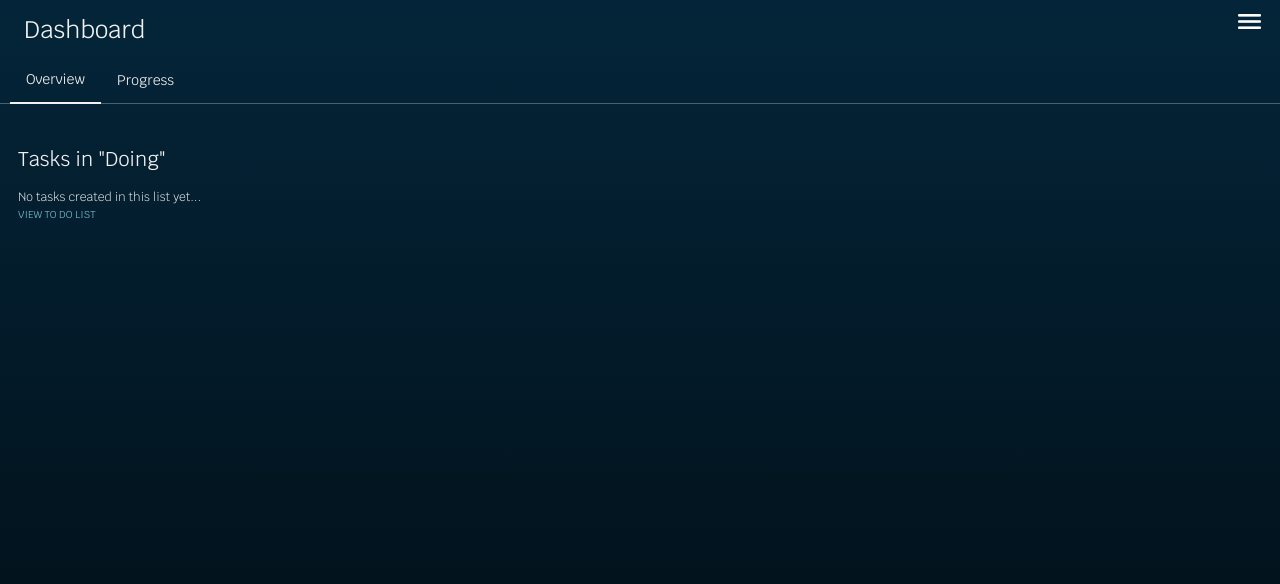
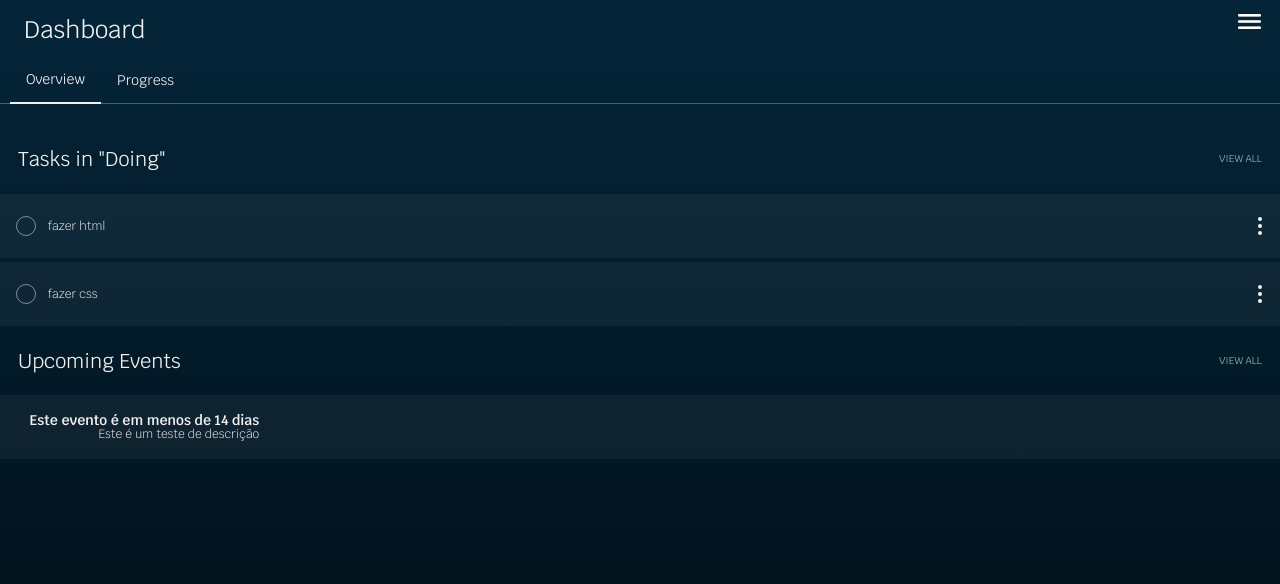
Before and after one commit to f-mantovani/project-3-client, a React (Create React App) app: page /dashboard in a window 1280 px wide. Shown: the top 584 px of the page. Built offline with nearby package versions, Linux system fonts and the light colour scheme.

Commit message:
logic for events has been created

```diff
--- /dev/null
+++ b/src/components/Dashboard/DashboardEvents.js
@@ -0,0 +1,31 @@
+import React from 'react'
+import ColumnContainer from '../../design.system/ColumnContainer'
+import NavLinkPlato from '../../design.system/NavLinkPlato'
+import { Body, Label } from '../../design.system/text.styling/styles'
+import getUpcomingEvents from '../../utils/controllers/getUpcomingEvents'
+import EventCard from '../Events/EventCard'
+
+const DashboardEvents = ({ events }) => {
+
+  const upcomingEvents = getUpcomingEvents(events)
+  return (
+    <>
+        <div>
+    <ColumnContainer rowSpaceBetween>
+        <h2>Upcoming Events</h2>
+        <NavLinkPlato to="/events"><Label muted>View All</Label></NavLinkPlato>
+    </ColumnContainer>
+    </div>
+
+    {upcomingEvents
+
+    ? <Body>{upcomingEvents.map(event => <EventCard event={event}/>)}</Body>
+
+    : <Body>None</Body>
+
+    }
+    </>
+  )
+}
+
+export default DashboardEvents
--- /dev/null
+++ b/src/components/Events/EventCard.js
@@ -0,0 +1,20 @@
+import React from 'react'
+import CardPlato from '../../design.system/CardPlato'
+import ColumnContainer from '../../design.system/ColumnContainer'
+import { Body, Subtitle2 } from '../../design.system/text.styling/styles'
+
+const EventCard = ({event}) => {
+
+  return (
+    <CardPlato>
+
+        <ColumnContainer alignFlexEnd>
+            <Subtitle2>{event.title}</Subtitle2>
+            <Body>{event.description}</Body>
+        </ColumnContainer>
+
+    </CardPlato>
+  )
+}
+
+export default EventCard
--- a/src/design.system/ColumnContainer.js
+++ b/src/design.system/ColumnContainer.js
@@ -31,6 +31,14 @@ ${props => props.startSpaceBetween && `
     min-height: 2em;
     padding: 0 1.125em;
   `}
+
+${props => props.alignFlexEnd && `
+    justify-content: center;
+    align-items: flex-end;
+    text-align: right;
+    min-height: 2em;
+    padding: 0 1.125em;
+  `}
 `
 
 
--- a/src/pages/Dashboard/Dashboard.js
+++ b/src/pages/Dashboard/Dashboard.js
@@ -6,6 +6,7 @@ import LineBreak from '../../design.system/LineBreakePlato'
 import PageHeaderPlato from '../../design.system/PageHeaderPlato'
 import TabHeaderPlato from '../../design.system/TabHeaderPlato'
 import DashboardTasks from '../../components/Dashboard/DashboardTasks'
+import DashboardEvents from '../../components/Dashboard/DashboardEvents'
 
 const Dashboard = () => {
 
@@ -16,8 +17,8 @@ const Dashboard = () => {
       // Some data mocking for rendering test
 
   const kanban = [
-    { title: 'fazer html', status: 'done', _id: '1' },
-    { title: 'fazer css', status: 'done', _id: '2' },
+    { title: 'fazer html', status: 'doing', _id: '1' },
+    { title: 'fazer css', status: 'doing', _id: '2' },
     { title: 'estudar matemática', status: 'done', _id: '3' },
     { title: 'doing1', status: 'done', _id: '4' },
     { title: 'doing2', status: 'done', _id: '5' },
@@ -25,6 +26,29 @@ const Dashboard = () => {
     { title: 'doing3', status: 'done', _id: '7' },
     { title: 'done1', status: 'done', _id: '8' },
     { title: 'done2', status: 'done', _id: '9' },
+  ]
+
+  const events = [
+    {
+      title: "Este evento é em menos de 14 dias",
+      date: new Date('2022-04-25T23:00:00.000+00:00'),
+      description: "Este é um teste de descrição",
+      is_past: true,
+      id: "1"
+    },
+    {
+      title: "Este evento também é em menos de 14 dias",
+      date: new Date('2022-04-30T23:00:00.000+00:00'),
+      description: "Este é um teste de descrição",
+      is_past: true,
+      id: "2"
+    },
+    {
+      title: "Teste delete outro user",
+      date: new Date('2022-12-02T23:00:00.000+00:00'),
+      is_past: true,
+      id: "2"
+    }
   ]
 
 
@@ -55,11 +79,12 @@ const Dashboard = () => {
 
         {active === types[0] &&
 
+        <>
         <DashboardTasks kanban={kanban}/>
 
+        <DashboardEvents events={events}/>
 
-
-
+        </>
         }
     </div>
   )
--- /dev/null
+++ b/src/utils/controllers/getUpcomingEvents.js
@@ -0,0 +1,9 @@
+const getUpcomingEvents = (events) => {
+    const fourteenDaysInTheFuture = new Date(Date.now() + 1000 /*sec*/ * 60 /*min*/ * 60 /*hour*/ * 24 /*day*/ * 13)
+
+    const upcomingEvents = events.filter(event => new Date(event.date) < fourteenDaysInTheFuture)
+
+    return upcomingEvents
+}
+
+export default getUpcomingEvents
```
